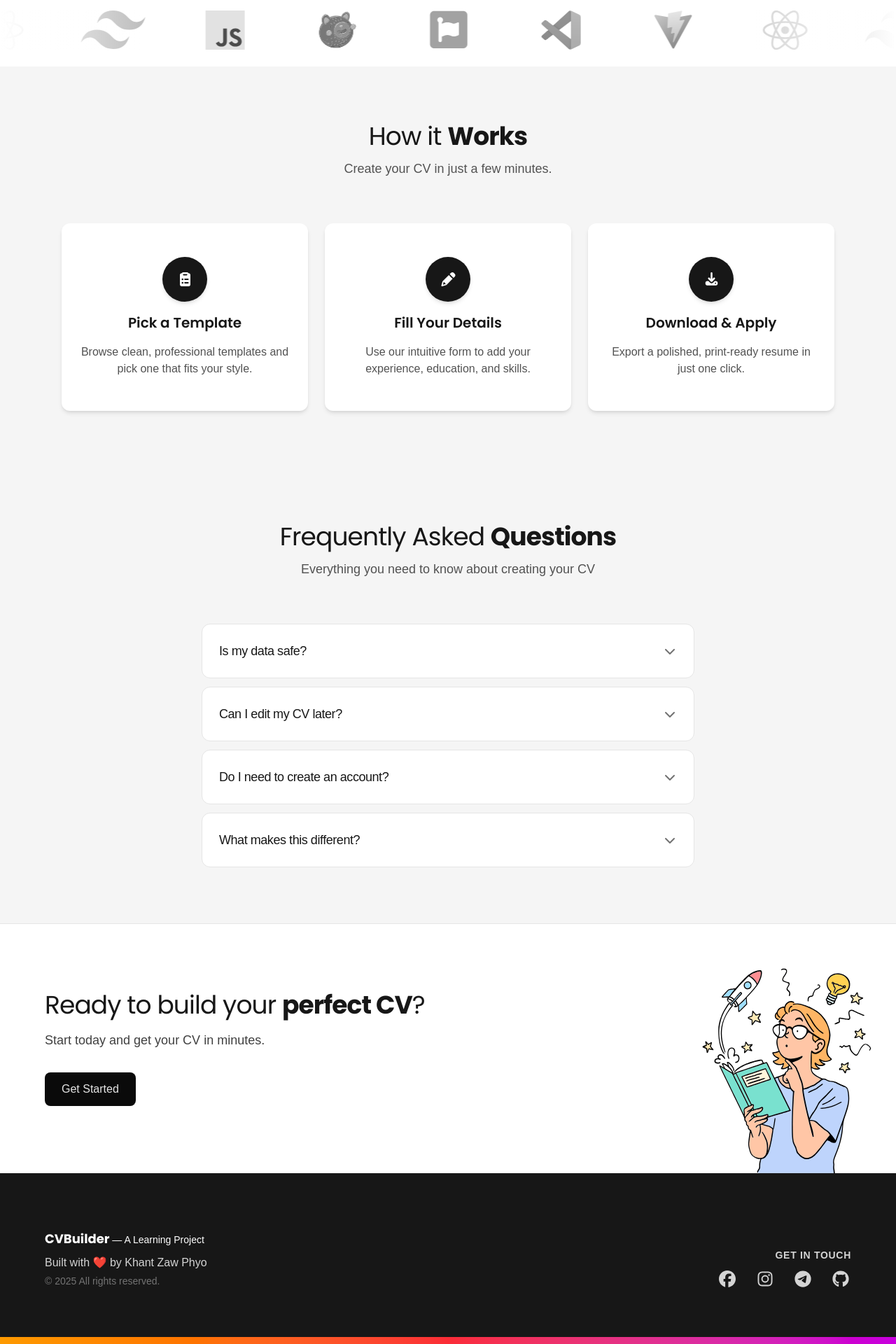
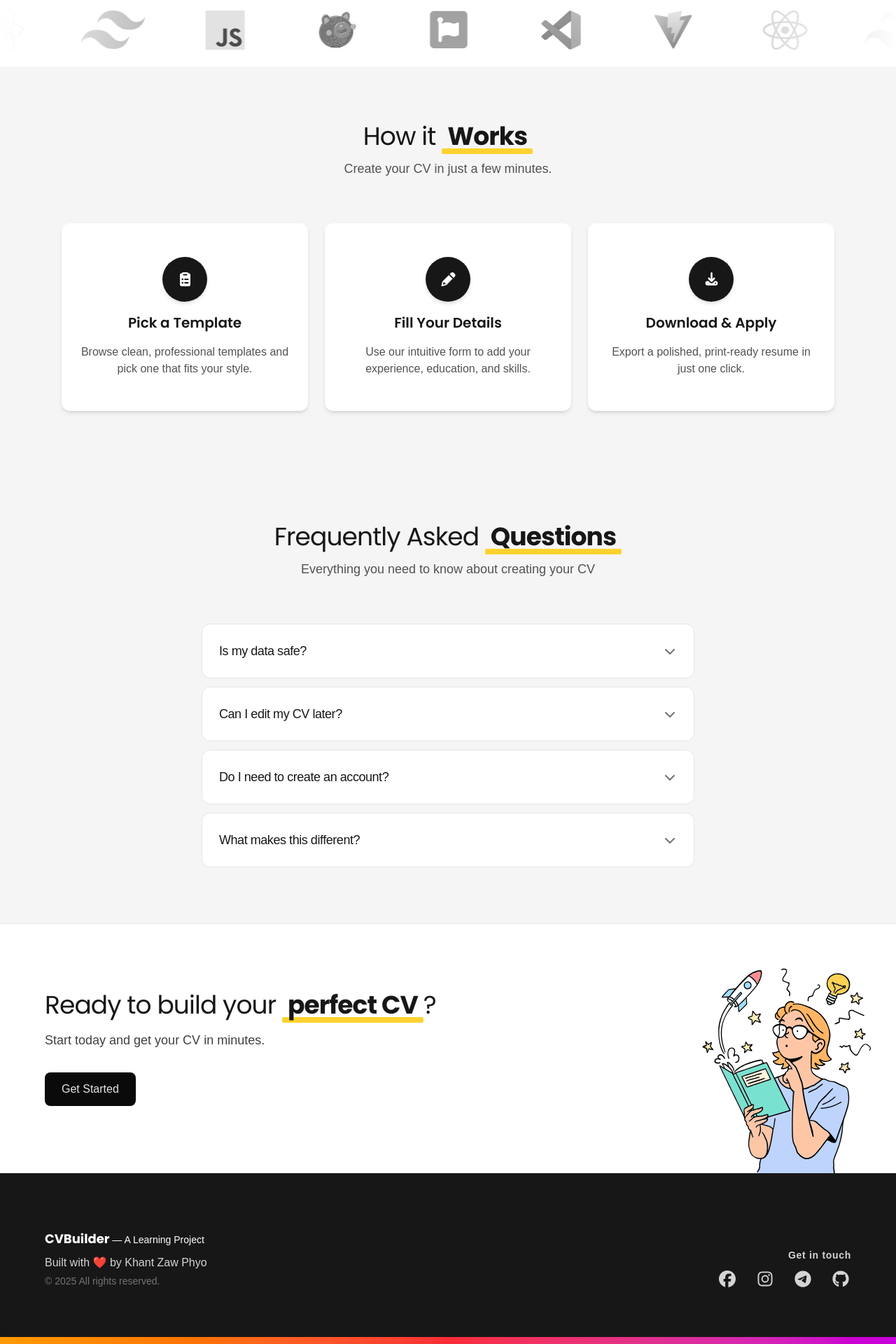
Before and after one commit to khantzawphyo/odin-react-cv, a React (Vite) app: page / in a window 1280 px wide. Shown: the part 595-2515 px from the top of the page at 70% size. Built offline with nearby package versions, Linux system fonts and the light colour scheme; a web font is replaced by a local one.

Commit message:
add micro animations in landing page and correct typos

```diff
--- a/index.html
+++ b/index.html
@@ -5,7 +5,7 @@
     <link rel="icon" type="image/x-icon" href="/favicon.ico" />
     <meta name="viewport" content="width=device-width, initial-scale=1.0" />
     <meta name="description" content="Create, customize, and download a stunning CV with ease.">
-    <title>CV Builder | Build Your Resume in Minutes</title>
+    <title>CV Builder | Build Your CV in Minutes</title>
   </head>
   <body>
     <div id="root"></div>
--- a/src/components/CTA.jsx
+++ b/src/components/CTA.jsx
@@ -7,7 +7,7 @@ const CTA = () => {
       <div className="max-w-xl text-center md:mr-auto md:max-w-2xl md:pl-10 md:text-left">
         <h1 className="font-display mb-4 cursor-pointer text-3xl tracking-tight text-neutral-900 sm:text-4xl">
           Ready to build your{" "}
-          <span className="relative z-10 cursor-pointer font-bold after:pointer-events-none after:absolute after:bottom-0 after:left-0 after:z-[-1] after:h-full after:w-full after:origin-bottom-right after:scale-x-0 after:bg-amber-300 after:transition-transform after:duration-600 after:ease-[cubic-bezier(0.65_0.05_0.36_1)] hover:text-neutral-900 hover:after:origin-bottom-left hover:after:scale-x-100">
+          <span className="relative z-10 cursor-pointer px-2 font-bold text-neutral-900 after:pointer-events-none after:absolute after:bottom-0 after:left-0 after:z-[-1] after:h-2 after:w-full after:origin-bottom after:rounded-xs after:bg-amber-300 after:transition-all after:duration-500 after:ease-[cubic-bezier(0.65_0.05_0.36_1)] hover:after:h-full">
             perfect CV
           </span>
           ?
--- a/src/components/FAQ.jsx
+++ b/src/components/FAQ.jsx
@@ -41,7 +41,7 @@ export default function FAQ() {
       <div className="mb-16 text-center">
         <h2 className="font-display text-3xl tracking-tight text-neutral-900 sm:text-4xl">
           Frequently Asked{" "}
-          <span className="relative z-10 cursor-pointer font-bold after:absolute after:bottom-0 after:left-0 after:z-[-1] after:h-full after:w-full after:origin-bottom-right after:scale-x-0 after:bg-amber-300 after:transition-transform after:duration-600 after:ease-[cubic-bezier(0.65_0.05_0.36_1)] hover:text-neutral-900 hover:after:origin-bottom-left hover:after:scale-x-100">
+          <span className="relative z-10 cursor-pointer px-2 font-bold text-neutral-900 after:pointer-events-none after:absolute after:bottom-0 after:left-0 after:z-[-1] after:h-2 after:w-full after:origin-bottom after:rounded-xs after:bg-amber-300 after:transition-all after:duration-500 after:ease-[cubic-bezier(0.65_0.05_0.36_1)] hover:after:h-full">
             Questions
           </span>
         </h2>
--- a/src/components/Footer.jsx
+++ b/src/components/Footer.jsx
@@ -15,12 +15,16 @@ const Footer = () => {
         <div className="text-center sm:text-left">
           <h3 className="font-display mb-2 text-lg font-bold text-white">
             CVBuilder{" "}
-            <span className="text-sm font-sans font-light">
+            <span className="font-sans text-sm font-light">
               &mdash; A Learning Project
             </span>
           </h3>
-          <p className="">
-            Built with ❤️ by{" "}
+          <p>
+            Built with{" "}
+            <span className="inline-block cursor-pointer transition-transform duration-150 ease-out hover:scale-125">
+              ❤️
+            </span>{" "}
+            by{" "}
             <span className="relative cursor-pointer font-medium text-neutral-300 transition after:absolute after:bottom-0 after:left-0 after:h-0.5 after:w-full after:origin-bottom-right after:scale-x-0 after:bg-amber-500 after:transition-transform after:duration-300 after:ease-[cubic-bezier(0.65_0.05_0.36_1)] hover:text-white hover:after:origin-bottom-left hover:after:scale-x-100">
               Khant Zaw Phyo
             </span>
@@ -31,7 +35,7 @@ const Footer = () => {
         </div>
 
         <div className="text-center sm:text-right">
-          <h3 className="mb-3 text-sm font-semibold tracking-wider uppercase">
+          <h3 className="</p>uppercase mb-3 text-sm font-semibold tracking-wider">
             Get in touch
           </h3>
 
--- a/src/components/Hero.jsx
+++ b/src/components/Hero.jsx
@@ -6,9 +6,9 @@ const Hero = () => {
   return (
     <section className="relative overflow-hidden bg-linear-to-br from-[#fdfbfb] to-[#ebedee]">
       <div className="relative z-10 mx-auto max-w-4xl px-6 py-24 text-center sm:px-0 sm:py-32 md:py-32">
-        <h1 className="font-display mb-4 bg-linear-to-r from-neutral-950 to-neutral-900 bg-clip-text text-5xl leading-none font-bold tracking-tighter text-transparent md:text-6xl">
+        <h1 className="group font-display mb-4 cursor-pointer bg-linear-to-r from-neutral-950 to-neutral-900 bg-clip-text text-5xl leading-none font-bold tracking-tighter text-transparent md:text-6xl">
           Stop{" "}
-          <span className="relative z-10 cursor-pointer font-bold text-neutral-900 after:pointer-events-none after:absolute after:bottom-0 after:left-0 after:z-[-1] after:h-full after:w-full after:origin-bottom-right after:scale-x-0 after:bg-amber-300 after:transition-transform after:duration-600 after:ease-[cubic-bezier(0.65_0.05_0.36_1)] hover:after:origin-bottom-left hover:after:scale-x-100">
+          <span className="relative z-10 cursor-pointer px-2 font-bold text-neutral-900 after:pointer-events-none after:absolute after:bottom-0 after:left-0.5 after:z-[-1] after:h-2 after:w-full after:origin-bottom after:rounded after:bg-amber-300 after:transition-all after:duration-300 after:ease-[cubic-bezier(0.65_0.05_0.36_1)] group-hover:after:h-full">
             Stressing
           </span>{" "}
           <br className="sm:hidden" />
--- a/src/components/HowItWorks.jsx
+++ b/src/components/HowItWorks.jsx
@@ -35,7 +35,7 @@ const HowItWorks = () => {
         <div className="mb-16 text-center">
           <h2 className="font-display text-3xl tracking-tight text-neutral-900 sm:text-4xl">
             How it{" "}
-            <span className="relative z-10 cursor-pointer font-bold after:absolute after:bottom-0 after:left-0 after:z-[-1] after:h-full after:w-full after:origin-bottom-right after:scale-x-0 after:bg-amber-300 after:transition-transform after:duration-600 after:ease-[cubic-bezier(0.65_0.05_0.36_1)] hover:text-neutral-900 hover:after:origin-bottom-left hover:after:scale-x-100">
+            <span className="relative z-10 cursor-pointer px-2 font-bold text-neutral-900 after:pointer-events-none after:absolute after:bottom-0 after:left-0 after:z-[-1] after:h-2 after:w-full after:origin-bottom after:rounded-xs after:bg-amber-300 after:transition-all after:duration-500 after:ease-[cubic-bezier(0.65_0.05_0.36_1)] hover:after:h-full">
               Works
             </span>
           </h2>
```
Also changed, not shown: og-image.png (added).
